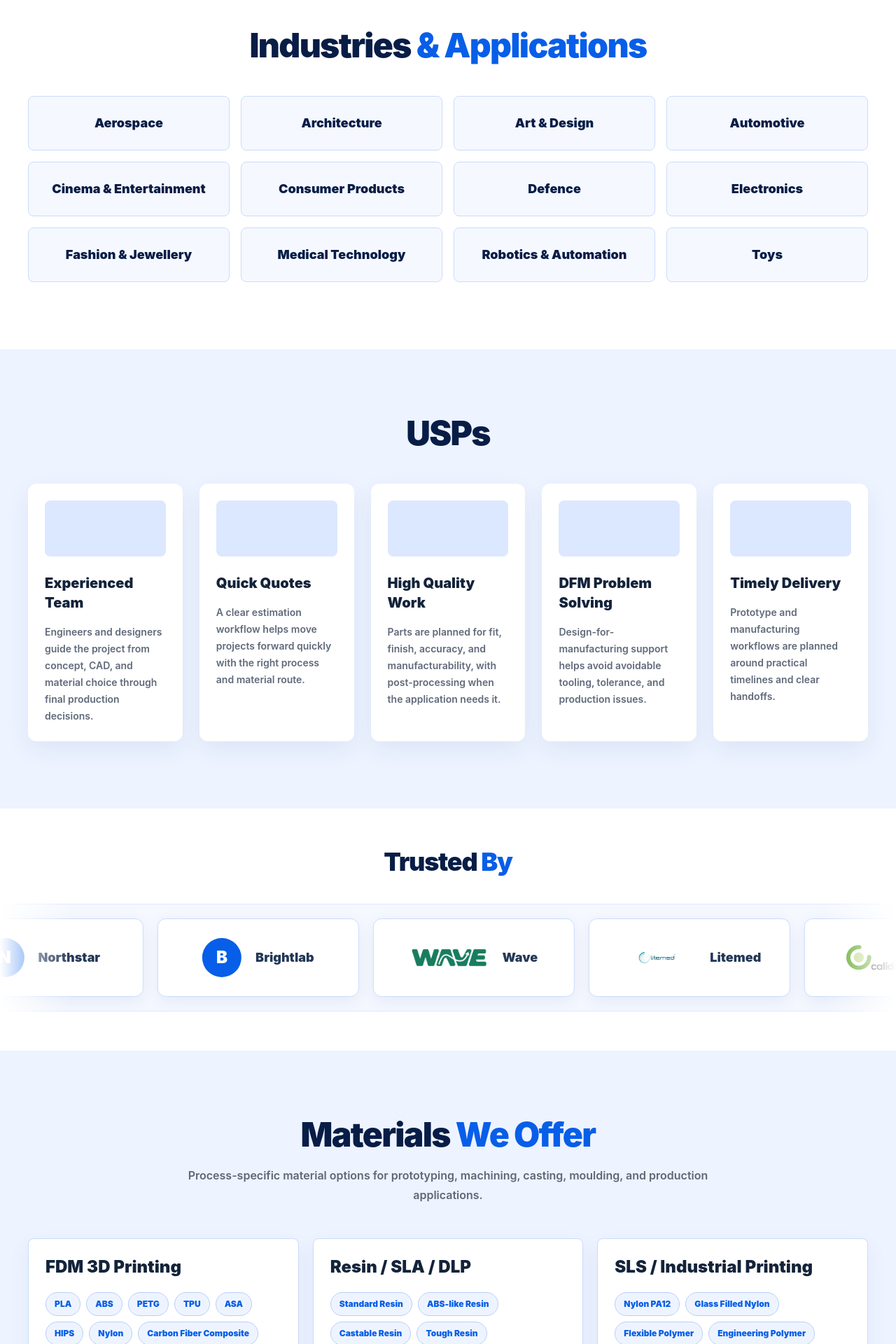
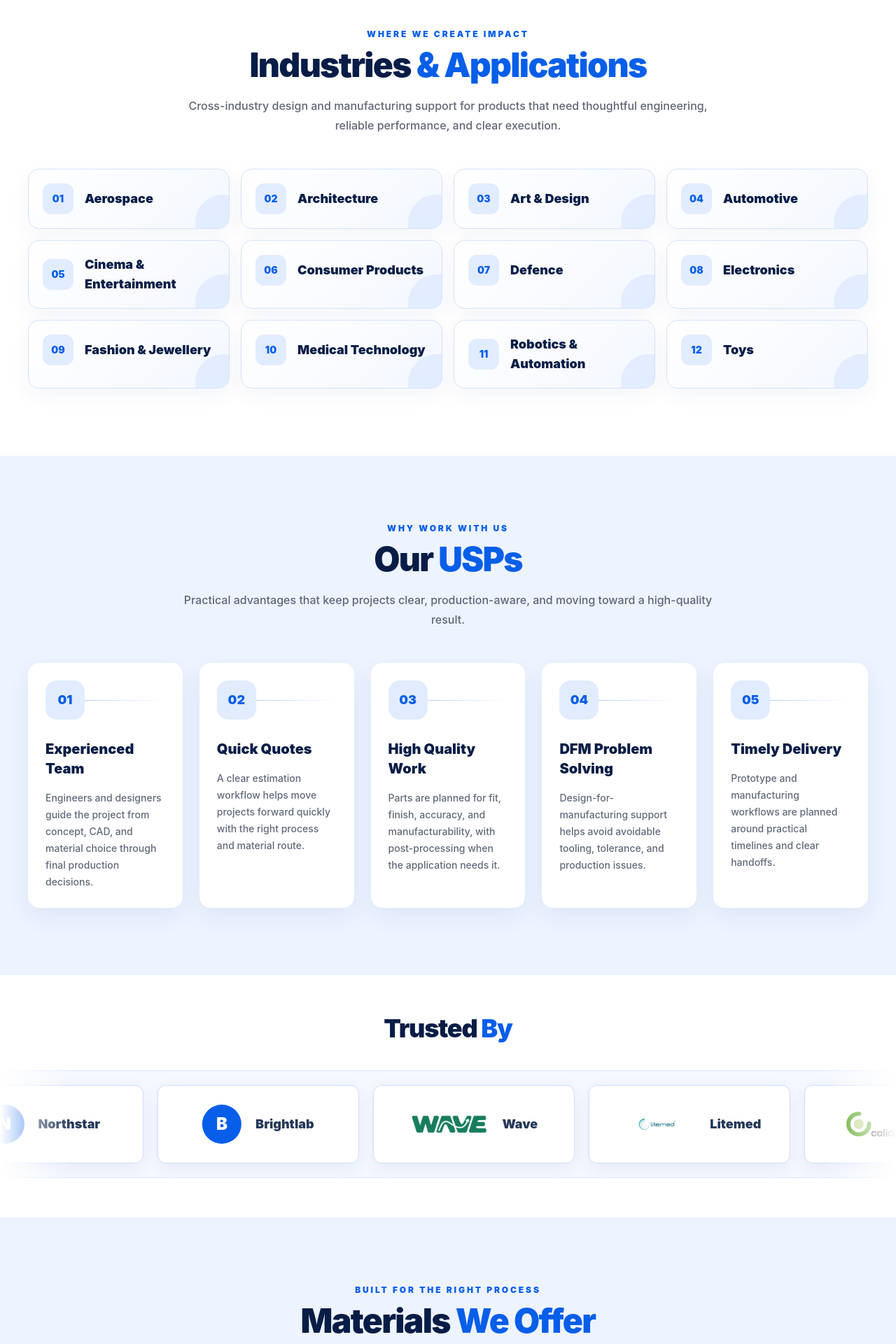
Before and after one commit to Tanzo-em/Kinesysprototypes, a Next.js app: page / in a window 1280 px wide. Shown: the part 3220-5140 px from the top of the page at 70% size. Built offline with nearby package versions, Linux system fonts and the light colour scheme.

Commit message:
Polish industries USP and materials sections

```diff
--- a/app/page.tsx
+++ b/app/page.tsx
@@ -296,16 +296,34 @@ export default function Home() {
 
       <section id="industries" className="bg-white py-16 sm:py-24">
         <div className="mx-auto max-w-7xl px-5 sm:px-8 lg:px-10">
-          <h2 className="section-title text-center text-5xl font-black tracking-tight">
+          <div className="mx-auto max-w-3xl text-center">
+            <p className="text-xs font-black uppercase tracking-[0.24em] text-[#075ee8]">
+              Where we create impact
+            </p>
+            <h2 className="section-title mt-3 text-5xl font-black tracking-tight">
               Industries <span className="text-[#075ee8]">& Applications</span>
             </h2>
-          <div className="mt-12 grid gap-4 sm:grid-cols-2 lg:grid-cols-4">
-            {industries.map((industry) => (
+            <p className="mt-5 text-base font-medium leading-7 text-[#5f6675]">
+              Cross-industry design and manufacturing support for products that
+              need thoughtful engineering, reliable performance, and clear execution.
+            </p>
+          </div>
+
+          <div className="mt-12 grid gap-4 sm:grid-cols-2 lg:grid-cols-3 xl:grid-cols-4">
+            {industries.map((industry, index) => (
               <div
                 key={industry}
-                className="font-ui rounded-lg border border-[#cbdcfb] bg-[#f5f8ff] px-5 py-6 text-center text-lg font-black text-[#081d46] transition hover:border-[#075ee8] hover:text-[#075ee8]"
+                className="group relative overflow-hidden rounded-2xl border border-[#d6e3fa] bg-[linear-gradient(135deg,#ffffff_0%,#f3f7ff_100%)] p-5 shadow-[0_10px_30px_rgba(7,54,130,0.05)] transition duration-300 hover:-translate-y-1 hover:border-[#8ab4ff] hover:shadow-[0_20px_45px_rgba(7,94,232,0.12)]"
               >
+                <div className="flex items-center gap-4">
+                  <span className="flex h-11 w-11 shrink-0 items-center justify-center rounded-xl bg-[#e2ecff] text-sm font-black text-[#075ee8] transition group-hover:bg-[#075ee8] group-hover:text-white">
+                    {String(index + 1).padStart(2, "0")}
+                  </span>
+                  <span className="text-lg font-black text-[#081d46] transition group-hover:text-[#075ee8]">
                     {industry}
+                  </span>
+                </div>
+                <span className="absolute -bottom-8 -right-8 h-20 w-20 rounded-full bg-[#dce8ff]/70 transition duration-300 group-hover:scale-150" />
               </div>
             ))}
           </div>
@@ -314,22 +332,38 @@ export default function Home() {
 
       <section className="bg-[#edf3ff] py-16 sm:py-24">
         <div className="mx-auto max-w-7xl px-5 sm:px-8 lg:px-10">
-          <h2 className="section-title text-center text-5xl font-black tracking-tight">
-            USPs
+          <div className="mx-auto max-w-3xl text-center">
+            <p className="text-xs font-black uppercase tracking-[0.24em] text-[#075ee8]">
+              Why work with us
+            </p>
+            <h2 className="section-title mt-3 text-5xl font-black tracking-tight">
+              Our <span className="text-[#075ee8]">USPs</span>
             </h2>
-          <div className="mt-12 grid gap-6 md:grid-cols-3 lg:grid-cols-5">
-            {strengths.map((item) => (
+            <p className="mt-5 text-base font-medium leading-7 text-[#5f6675]">
+              Practical advantages that keep projects clear, production-aware,
+              and moving toward a high-quality result.
+            </p>
+          </div>
+
+          <div className="mt-12 grid gap-6 md:grid-cols-2 lg:grid-cols-3 xl:grid-cols-5">
+            {strengths.map((item, index) => (
               <article
                 key={item.title}
-                className="rounded-xl bg-white p-6 shadow-[0_12px_34px_rgba(7,54,130,0.07)] transition hover:-translate-y-1 hover:shadow-[0_24px_60px_rgba(7,94,232,0.14)]"
+                className="group relative overflow-hidden rounded-2xl border border-white/80 bg-white p-6 shadow-[0_12px_34px_rgba(7,54,130,0.07)] transition duration-300 hover:-translate-y-1.5 hover:border-[#b8cff8] hover:shadow-[0_24px_60px_rgba(7,94,232,0.14)]"
               >
-                <div className="mb-6 h-20 rounded-lg bg-[#dce8ff]" />
-                <h3 className="text-xl font-black text-[#13233a]">
+                <div className="mb-7 flex items-center justify-between">
+                  <span className="flex h-14 w-14 items-center justify-center rounded-2xl bg-[#e2ecff] text-lg font-black text-[#075ee8] transition group-hover:bg-[#075ee8] group-hover:text-white">
+                    {String(index + 1).padStart(2, "0")}
+                  </span>
+                  <span className="h-px flex-1 bg-[linear-gradient(90deg,#b8cff8,transparent)]" />
+                </div>
+                <h3 className="text-xl font-black text-[#081d46]">
                   {item.title}
                 </h3>
-                <p className="font-ui mt-4 text-sm font-semibold leading-6 text-[#606a7a]">
+                <p className="mt-4 text-sm font-medium leading-6 text-[#606a7a]">
                   {item.copy}
                 </p>
+                <div className="absolute inset-x-0 bottom-0 h-1 origin-left scale-x-0 bg-[#075ee8] transition-transform duration-300 group-hover:scale-x-100" />
               </article>
             ))}
           </div>
@@ -386,7 +420,10 @@ export default function Home() {
       <section id="materials" className="bg-[#edf3ff] py-16 sm:py-24">
         <div className="mx-auto max-w-7xl px-5 sm:px-8 lg:px-10">
           <div className="mx-auto max-w-3xl text-center">
-            <h2 className="section-title text-5xl font-black tracking-tight">
+            <p className="text-xs font-black uppercase tracking-[0.24em] text-[#075ee8]">
+              Built for the right process
+            </p>
+            <h2 className="section-title mt-3 text-5xl font-black tracking-tight">
               Materials <span className="text-[#075ee8]">We Offer</span>
             </h2>
             <p className="font-ui mt-5 text-base font-semibold leading-7 text-[#5f6675]">
@@ -396,19 +433,27 @@ export default function Home() {
           </div>
 
           <div className="mt-12 grid gap-5 md:grid-cols-2 lg:grid-cols-3">
-            {materials.map((group) => (
+            {materials.map((group, index) => (
               <article
                 key={group.process}
-                className="rounded-lg border border-[#cbdcfb] bg-white p-6 shadow-[0_10px_30px_rgba(7,54,130,0.06)]"
+                className="group rounded-2xl border border-[#cbdcfb] bg-[linear-gradient(145deg,#ffffff_0%,#f8faff_100%)] p-6 shadow-[0_10px_30px_rgba(7,54,130,0.06)] transition duration-300 hover:-translate-y-1 hover:border-[#8ab4ff] hover:shadow-[0_22px_50px_rgba(7,94,232,0.12)]"
               >
-                <h3 className="text-2xl font-black text-[#13233a]">
+                <div className="flex items-start justify-between gap-4">
+                  <h3 className="text-2xl font-black text-[#081d46] transition group-hover:text-[#075ee8]">
                     {group.process}
                   </h3>
+                  <span className="flex h-10 w-10 shrink-0 items-center justify-center rounded-xl bg-[#075ee8] text-sm font-black text-white">
+                    {String(index + 1).padStart(2, "0")}
+                  </span>
+                </div>
+                <p className="mt-2 text-xs font-bold uppercase tracking-[0.14em] text-[#7a8ba8]">
+                  {group.items.length} material options
+                </p>
                 <div className="mt-5 flex flex-wrap gap-2">
                   {group.items.map((item) => (
                     <span
                       key={item}
-                      className="font-ui rounded-full border border-[#b8cff8] bg-[#eef4ff] px-3 py-2 text-xs font-black text-[#075ee8]"
+                      className="rounded-full border border-[#c5d8fa] bg-[#eef4ff] px-3 py-2 text-xs font-bold text-[#315f9e] transition group-hover:border-[#9dbcf3] group-hover:bg-white"
                     >
                       {item}
                     </span>
```
Lines whose indentation alone changed are shown as unchanged.
